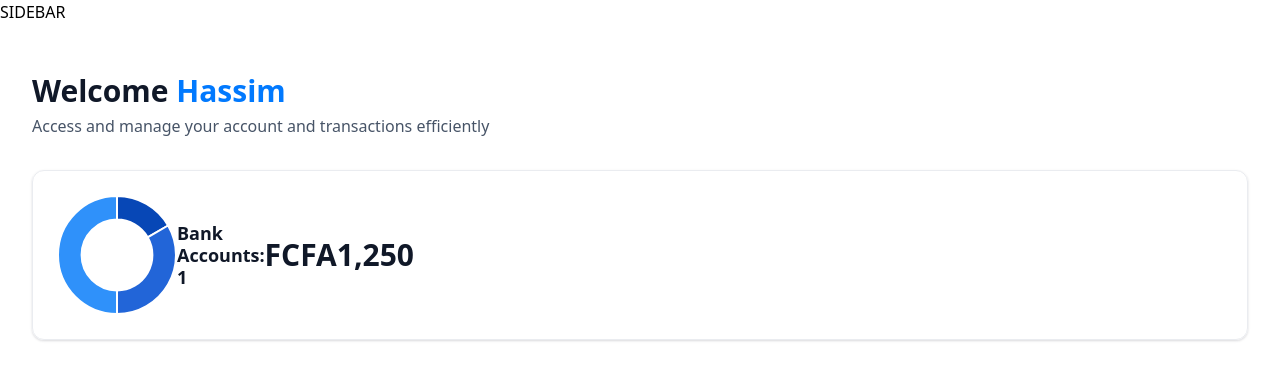
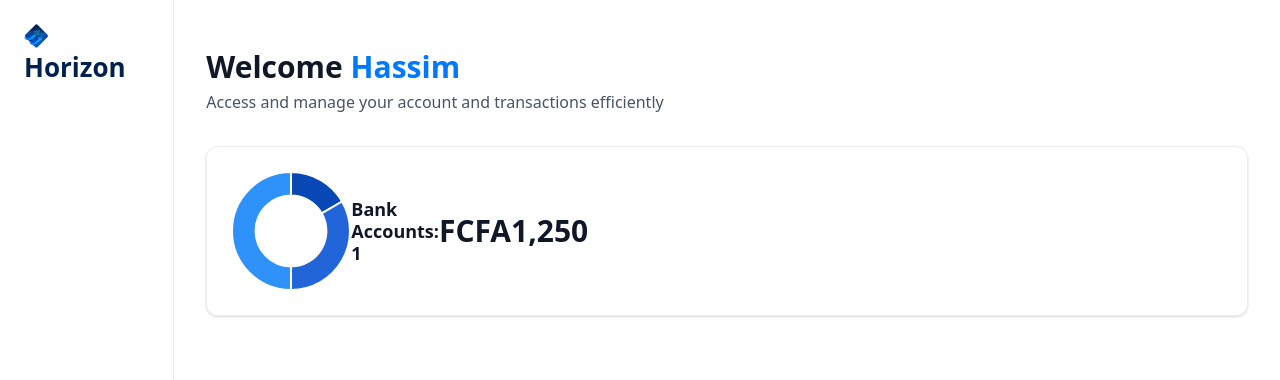
Before and after one commit to hassim506/jsm_Banking, a Next.js app: page / in a window 1280 px wide. Shown: the top 380 px of the page. Built offline with nearby package versions, Linux system fonts and the light colour scheme.

Commit message:
ajout du sidebar

```diff
--- a/app/(root)/layout.tsx
+++ b/app/(root)/layout.tsx
@@ -1,15 +1,19 @@
+import Sidebar from "@/components/ui/Sidebar";
 
 export default function RootLayout({
   children,
 }: Readonly<{
   children: React.ReactNode;
 }>) {
+    const loggedIn = {firstName: 'Hassim', lastName: 'Diallo'};
+
+
   return (
-    <html lang="en">
-     <main>
-        SIDEBAR
+
+     <main className="flex h-screen w-full">
+      <Sidebar user={loggedIn  }/>
         {children }
      </main>
-    </html>
+
   );
 }
--- /dev/null
+++ b/components/ui/Sidebar.tsx
@@ -0,0 +1,39 @@
+"use client"
+import { sidebarLinks } from "@/constants"
+import Image from "next/image"
+import Link from "next/link"
+
+
+const Sidebar = ({user}: SiderbarProps) => {
+  return (
+   <section className="sidebar">
+    <nav className="flex flex-col gap-4">
+
+        <Link href= "/"
+        className="mb-1 cursor-pointer items-center gap-2"
+
+        >
+            <Image
+            src="/icons/logo.svg"
+            width={54}
+            height={54}
+            alt="Logo"
+            className="size-[24px] max-xl:size-14"
+            />
+            <h1 className="sidebar-logo">Horizon</h1>
+        </Link>
+        {sidebarLinks.map((item)=> {
+        return(
+            <Link href={item.route} key={item.label}>
+
+            {item.label}
+            </Link>
+        )
+    })}
+         </nav>
+
+   </section>
+  )
+}
+
+export default Sidebar
--- a/types/index.d.ts
+++ b/types/index.d.ts
@@ -218,7 +218,7 @@
   banks: Bank[] & Account[];
 }
 
-declare interface SiderbarProps {
+declare interface  SiderbarProps {
   user: User;
 }
 
```
